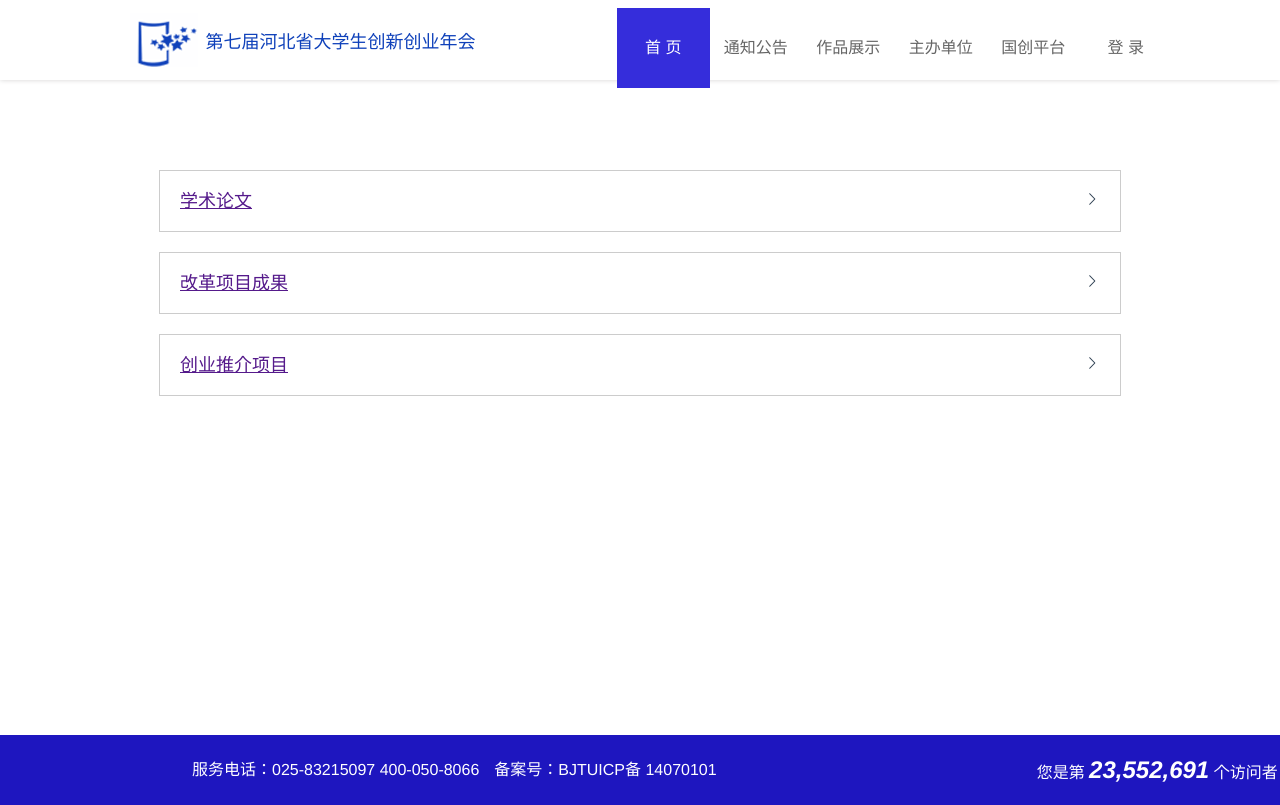
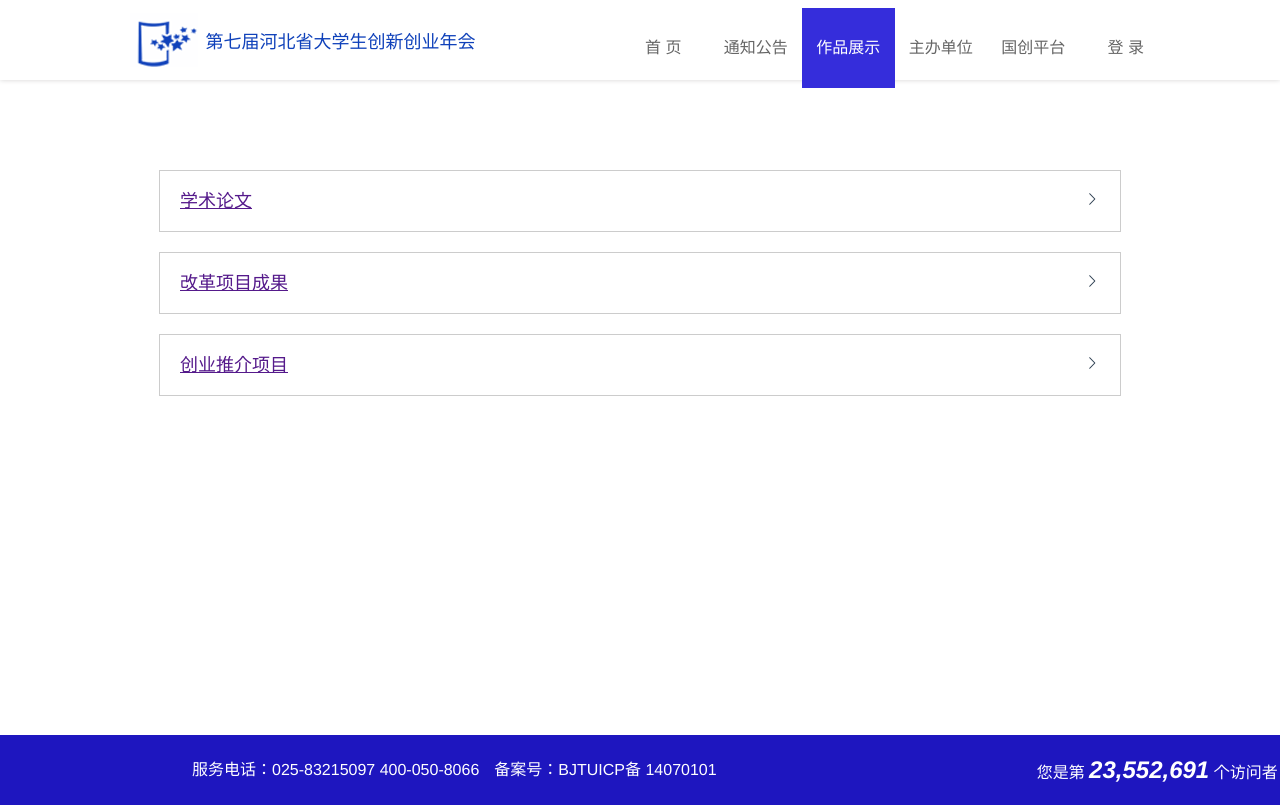
Before and after one commit to NEUQ-ACM/Innovative-annual-website, a Vue app in the folder front-end/innovation/: page /Gallery in a window 1280 px wide. Built offline with nearby package versions, Linux system fonts and the light colour scheme.

Commit message:
更新Header active及配置对应路由

```diff
--- a/front-end/innovation/src/components/Header.vue
+++ b/front-end/innovation/src/components/Header.vue
@@ -2,42 +2,40 @@
   <header>
     <div class="container">
       <div class="headerLogo">
-        <a href="">
           <img src="@/assets/images/headerLogo.jpg" >
           <span>第七届河北省大学生创新创业年会</span>
-        </a>
       </div>
       <nav>
         <ul>
-          <li class="firstLi">
-            <a href="/">
+          <li>
+            <router-link to='/Home' active-class="isActive">
               <span>首 页</span>
-            </a>
+            </router-link>
           </li>
           <li>
-            <a href="/News">
+            <router-link to="/News" active-class="isActive">
               <span>通知公告</span>
-            </a>
+            </router-link>
           </li>
           <li>
-            <a href="/Gallery">
+            <router-link to="/Gallery" active-class="isActive">
               <span>作品展示</span>
-            </a>
+            </router-link>
           </li>
           <li>
-            <a href="/Organizer">
+            <router-link to="/Organizer" active-class="isActive">
               <span>主办单位</span>
-            </a>
+            </router-link>
           </li>
           <li>
-            <a href="">
+           <router-link to="/guochang" active-class="isActive">
               <span>国创平台</span>
-            </a>
+            </router-link>
           </li>
           <li>
-            <a href="/Login">
+            <router-link to="/Login" active-class="isActive">
               <span>登 录</span>
-            </a>
+            </router-link>
           </li>
         </ul>
       </nav>
@@ -104,10 +102,12 @@ nav ul li:hover {
 nav ul li:hover a {
   color: #fff;
 }
-.firstLi {
+.isActive {
+  display: block;
+  width: 92.5px;
+  height: 80px;
+  line-height: 80px;
   background-color: #352ddb;
-}
-.firstLi a {
   color: #fff;
 }
 </style>
--- a/front-end/innovation/src/router/index.js
+++ b/front-end/innovation/src/router/index.js
@@ -11,6 +11,10 @@ Vue.use(VueRouter)
 const routes = [
   {
     path: '/',
+    redirect: '/Home'
+},
+  {
+    path: '/Home',
     name: 'Home',
     component: Home
   },
```
